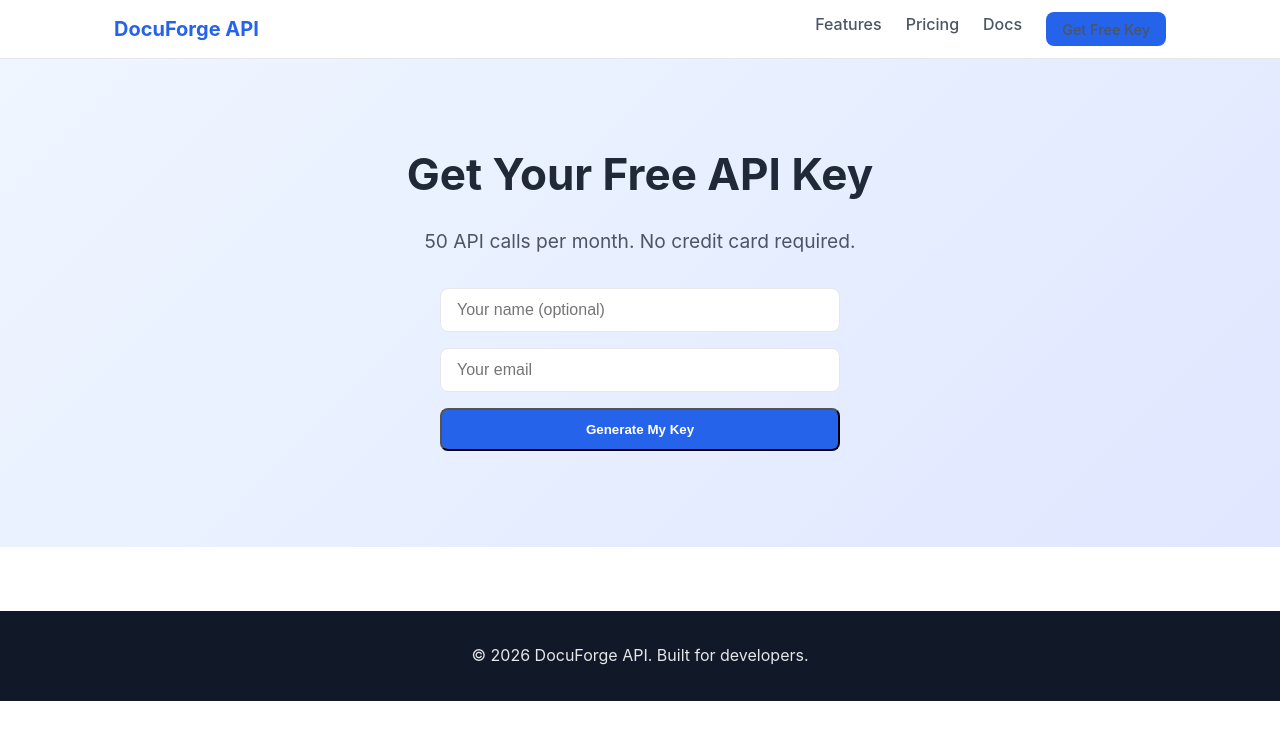
After one commit to rnhowcla/docuforge-api, a Flask app: page /register in a window 1280 px wide. The commit adds this page. Shown: the top 740 px of the page. Run offline with Flask 3, Linux system fonts and the light colour scheme.

Commit message:
Add self-service API key registration
- Add email field to APIKey model
- /register page with email form
- key_ready page showing generated API key
- Landing page CTA and nav updated
- CSS for form elements

Co-Authored-By: Claude Sonnet 4.6 <noreply@anthropic.com>

```diff
--- a/app/models.py
+++ b/app/models.py
@@ -19,6 +19,7 @@ class APIKey(Base):
     key_hash = Column(String, unique=True, nullable=False)
     key_prefix = Column(String, nullable=False)  # First 8 chars for display
     name = Column(String, nullable=False)
+    email = Column(String, nullable=True)
     tier = Column(SAEnum(Tier), default=Tier.FREE, nullable=False)
     call_count = Column(Integer, default=0)
     created_at = Column(DateTime, default=lambda: datetime.now(timezone.utc))
--- a/app/routers/dashboard.py
+++ b/app/routers/dashboard.py
@@ -1,4 +1,6 @@
-from flask import Blueprint, render_template
+from flask import Blueprint, render_template, request, redirect, url_for, flash
+from app.database import SessionLocal
+from app.models import APIKey
 
 web_bp = Blueprint("web", __name__)
 
@@ -16,3 +18,24 @@ def pricing():
 @web_bp.route("/docs-page")
 def docs_page():
     return render_template("docs.html")
+
+
+@web_bp.route("/register", methods=["GET", "POST"])
+def register():
+    if request.method == "GET":
+        return render_template("register.html")
+
+    email = request.form.get("email", "").strip()
+    name = request.form.get("name", "").strip() or email.split("@")[0]
+
+    if not email or "@" not in email:
+        return render_template("register.html", error="Please enter a valid email address.")
+
+    db = SessionLocal()
+    raw, key_hash, prefix = APIKey.generate_key()
+    key = APIKey(key_hash=key_hash, key_prefix=prefix, name=name, email=email)
+    db.add(key)
+    db.commit()
+    db.close()
+
+    return render_template("key_ready.html", api_key=raw, name=name, prefix=prefix)
--- a/app/static/css/style.css
+++ b/app/static/css/style.css
@@ -64,3 +64,10 @@ body { font-family: -apple-system, BlinkMacSystemFont, "Segoe UI", Roboto, sans-
 footer { background: var(--gray-900); color: var(--gray-200); padding: 2rem 0; text-align: center; margin-top: 4rem; }
 
 pre { background: var(--gray-900); color: #e5e7eb; padding: 1rem; border-radius: 0.5rem; overflow-x: auto; }
+
+.cta-section { padding: 4rem 0; text-align: center; background: var(--gray-900); color: white; }
+.cta-section h2 { font-size: 2rem; margin-bottom: 0.5rem; }
+.cta-section p { color: #9ca3af; margin-bottom: 1.5rem; }
+
+.register-form { display: flex; flex-direction: column; gap: 1rem; max-width: 400px; margin: 1rem auto; }
+.input-field { padding: 0.75rem 1rem; border: 1px solid var(--gray-200); border-radius: 0.5rem; font-size: 1rem; width: 100%; }
--- a/app/templates/base.html
+++ b/app/templates/base.html
@@ -14,7 +14,7 @@
                 <a href="/#features">Features</a>
                 <a href="/pricing">Pricing</a>
                 <a href="/docs-page">Docs</a>
-                <a href="/docs" target="_blank">API Reference</a>
+                <a href="/register" class="btn btn-primary" style="padding: 0.35rem 1rem; font-size: 0.9rem;">Get Free Key</a>
             </div>
         </div>
     </nav>
--- /dev/null
+++ b/app/templates/register.html
@@ -0,0 +1,18 @@
+{% extends "base.html" %}
+{% block title %}Get Free API Key — DocuForge API{% endblock %}
+{% block content %}
+<section class="hero">
+    <div class="container">
+        <h1>Get Your Free API Key</h1>
+        <p class="subtitle">50 API calls per month. No credit card required.</p>
+        {% if error %}
+        <p style="color: #dc2626; margin-bottom: 1rem;">{{ error }}</p>
+        {% endif %}
+        <form method="POST" class="register-form">
+            <input type="text" name="name" placeholder="Your name (optional)" class="input-field" />
+            <input type="email" name="email" placeholder="Your email" required class="input-field" />
+            <button type="submit" class="btn btn-primary">Generate My Key</button>
+        </form>
+    </div>
+</section>
+{% endblock %}
```
Also changed, not shown: app/templates/key_ready.html (added, +18 -0 lines), app/templates/landing.html (+10 -2 lines), 1 other file.
